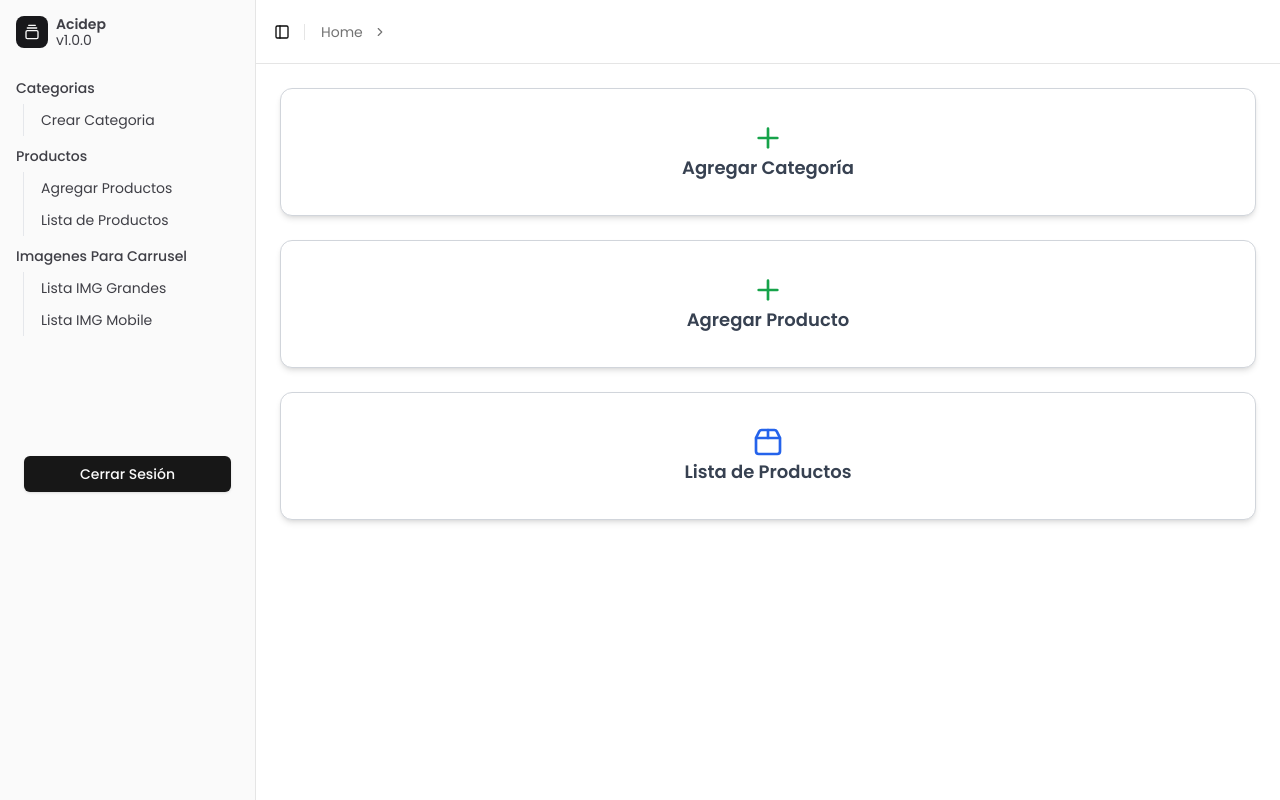
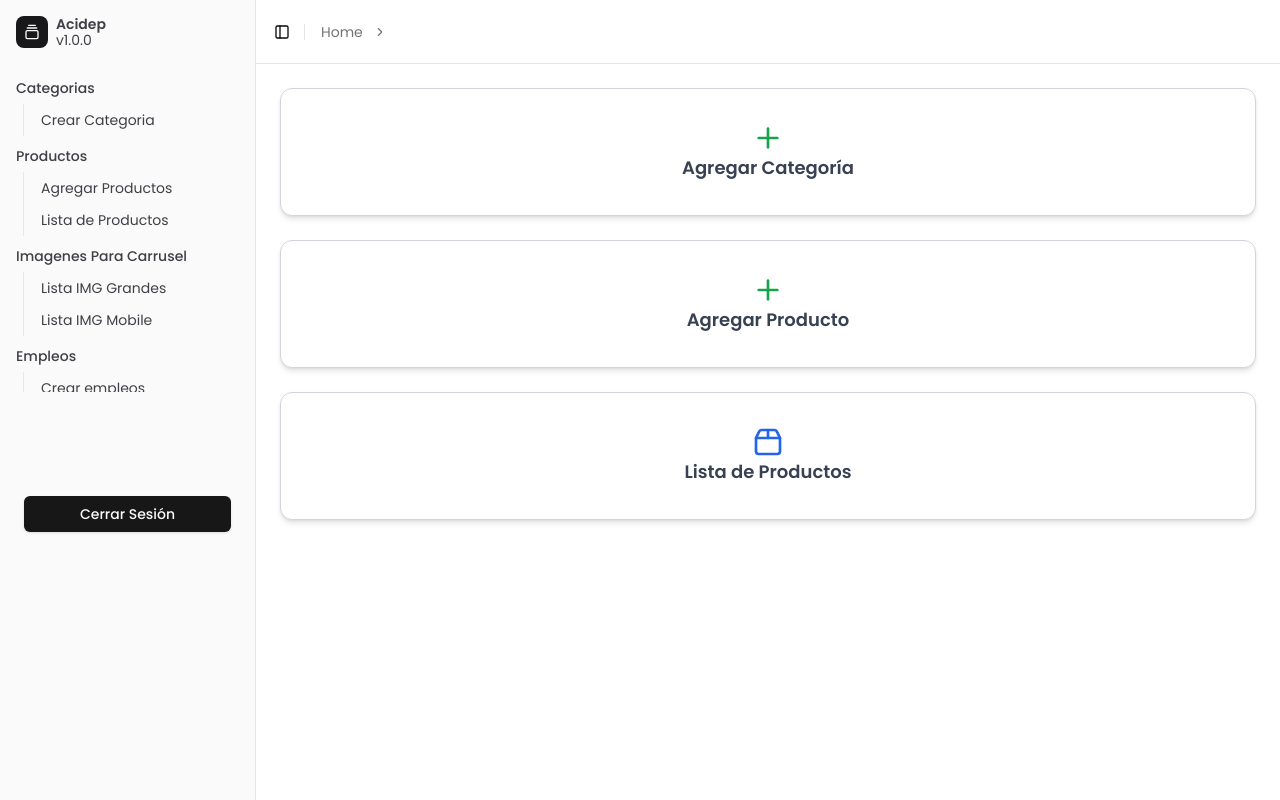
Before and after one commit to rafagarfield/acidep, a Next.js app: page /dashboard in a window 1280 px wide. Built offline with nearby package versions, Linux system fonts and the light colour scheme; no server answers; sample sign-in values are in the browser's storage.

Commit message:
Add job management links to app sidebar

```diff
--- a/src/components/app-sidebar.jsx
+++ b/src/components/app-sidebar.jsx
@@ -70,6 +70,25 @@ const data = {
         }
 
       ],
+    },
+    {
+      title: "Empleos",
+      url: "#",
+      items: [
+        // {
+        //   title: "Agregar Imagenes",
+        //   url: "/dashboard/add-images",
+        // },
+        {
+          title: "Crear empleos",
+          url: "/dashboard/create-job",
+        },
+        {
+          title: "Lista  de empleos",
+          url: "/dashboard/list-job",
+        }
+
+      ],
     }
 
   ],
@@ -135,7 +154,7 @@ export function AppSidebar({...props})
         </SidebarGroup>
       </SidebarContent>
       <SidebarRail />
-      <SidebarContent>
+      <SidebarContent className="mt-20">
         <Button className="m-6" onClick={handleLogout}>
           Cerrar Sesión
         </Button>
```
